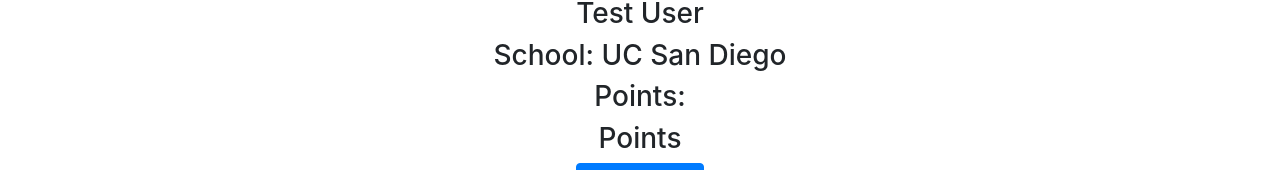
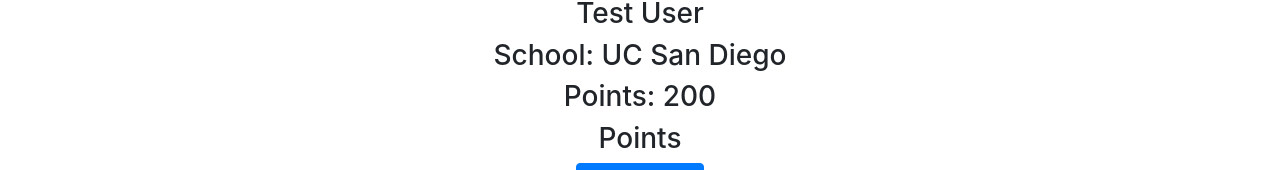
Before and after one commit to arothleder/RAD_Events_Test, a plain HTML site: page profile.html in a window 1280 px wide. Shown: the part 325-495 px from the top of the page. Drawn offline with nearby package versions, Linux system fonts and the light colour scheme.

Commit message:
add points to profile

```diff
--- a/profile.html
+++ b/profile.html
@@ -44,7 +44,7 @@
     <div class="mt-2 col-xs-1" align="center">
         <h3 class="text-center">Test User</h3>
         <h3 class="text-center">School: UC San Diego</h3>
-        <h3 color="text-center">Points: </h3>
+        <h3 color="text-center">Points: 200</h3>
         <h3 id="Points"> Points </h3>
         <a class="btn btn-primary" href="EditInfo.html" role="button">Edit Your Info</a>
         <br>
```
